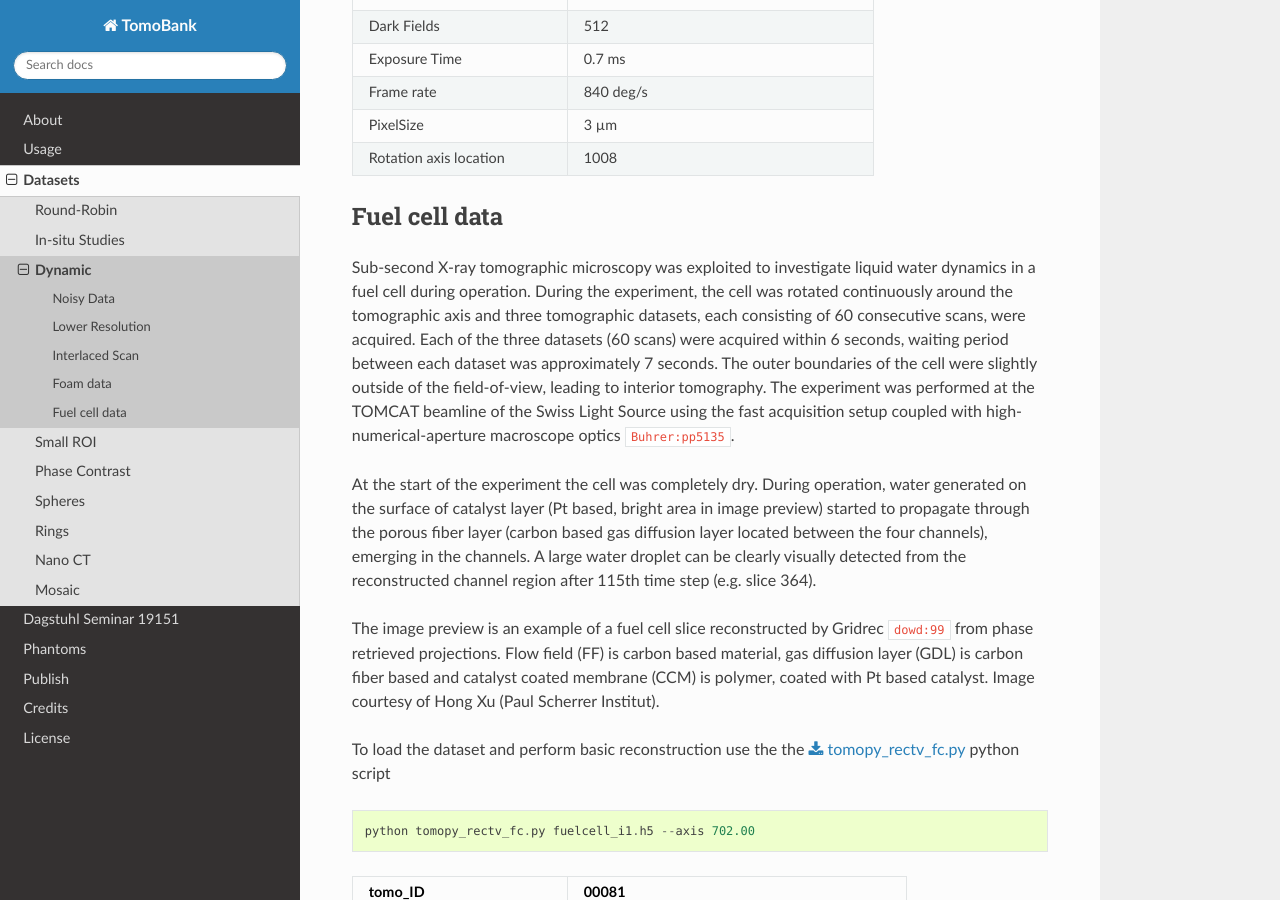
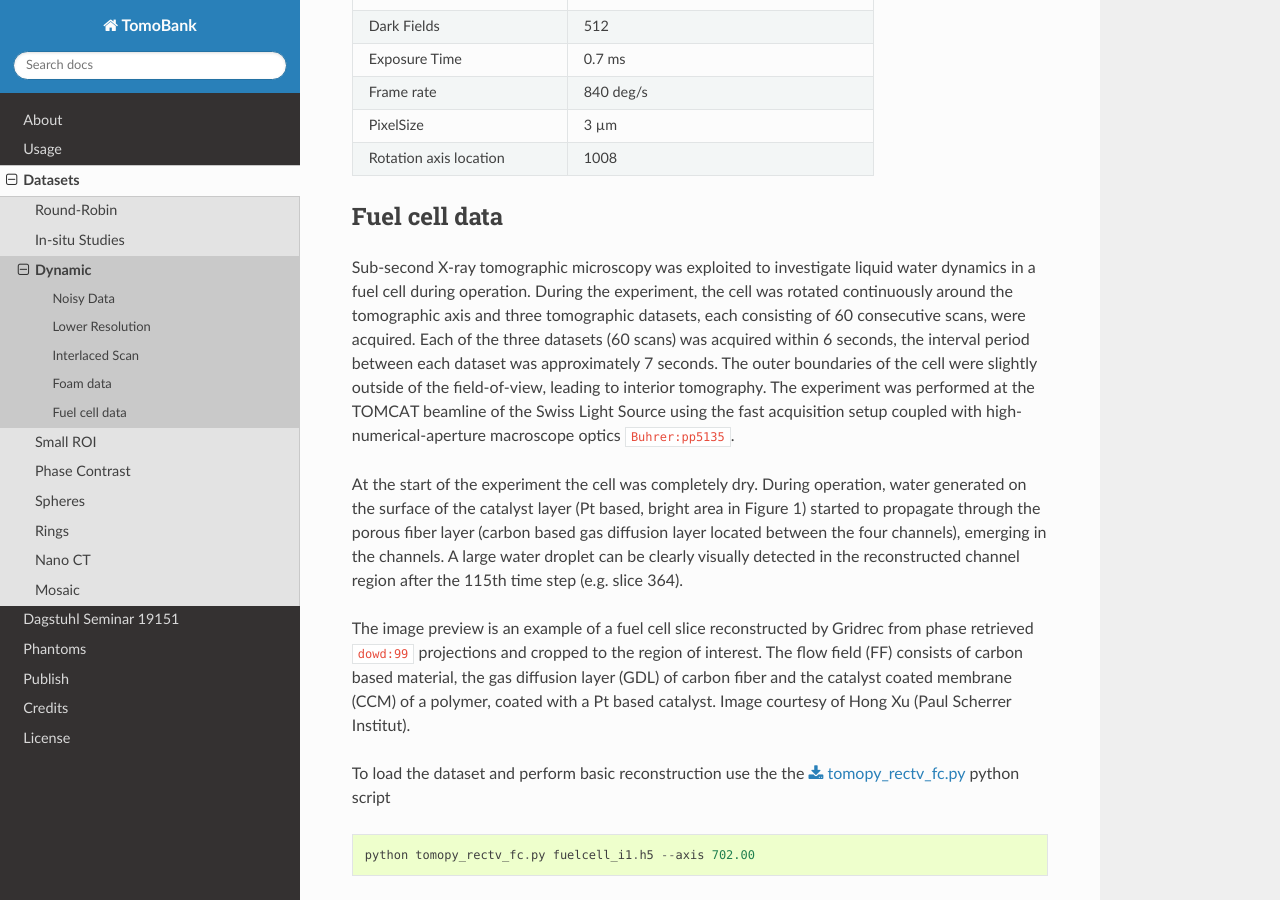
Before and after one commit to tomography/tomobank, a Sphinx documentation site: the page built from docs/source/data/docs.data.dynamic.rst, in a window 1280 px wide and 900 px high, scrolled down 3842 px. Built offline with Sphinx 7.4.7 and the Read the Docs theme 2.0.0, drawn with Linux system fonts in a browser that asks for light colours; cross-references to code outside the pages are shown as plain code.

Commit message:
edits on the PSI sample

```diff
--- a/docs/source/data/docs.data.dynamic.rst
+++ b/docs/source/data/docs.data.dynamic.rst
@@ -233,22 +233,12 @@ Reconstruction by the method with suppressing motion artifacts :cite:`Nikitin:20
 Fuel cell data
 ~~~~~~~~~~~~~~
 
-Sub-second X-ray tomographic microscopy was exploited to investigate liquid water dynamics in a fuel cell during operation.
-During the experiment, the cell was rotated continuously around the tomographic axis and three tomographic datasets, each
-consisting of 60 consecutive scans, were acquired. Each of the three datasets (60 scans) were acquired within 6 seconds,
-waiting period between each dataset was approximately 7 seconds. The outer boundaries of the cell were slightly outside of
-the field-of-view, leading to interior tomography. The experiment was performed at the TOMCAT beamline of the Swiss Light
-Source using the fast acquisition setup coupled with high-numerical-aperture macroscope optics :cite:`Buhrer:pp5135`.
+Sub-second X-ray tomographic microscopy was exploited to investigate liquid water dynamics in a fuel cell during operation. During the experiment, the cell was rotated continuously around the tomographic axis and three tomographic datasets, each consisting of 60 consecutive scans, were acquired. Each of the three datasets (60 scans) was acquired within 6 seconds, the interval period between each dataset was approximately 7 seconds. The outer boundaries of the cell were slightly outside of the field-of-view, leading to interior tomography. The experiment was performed at the TOMCAT beamline of the Swiss Light Source using the fast acquisition setup coupled with high-numerical-aperture macroscope optics :cite:`Buhrer:pp5135`.
 
-At the start of the experiment the cell was completely dry. During operation, water generated on the surface of catalyst
-layer (Pt based, bright area in image preview) started to propagate through the porous fiber layer (carbon based gas diffusion
-layer located between the four channels), emerging in the channels. A large water droplet can be clearly visually detected
-from the reconstructed channel region after 115th time step (e.g. slice 364).
+At the start of the experiment the cell was completely dry. During operation, water generated on the surface of the catalyst layer (Pt based, bright area in Figure 1) started to propagate through the porous fiber layer (carbon based gas diffusion layer located between the four channels), emerging in the channels. A large water droplet can be clearly visually detected in the reconstructed channel region after the 115th time step (e.g. slice 364).
 
 
-The image preview is an example of a fuel cell slice reconstructed by Gridrec :cite:`dowd:99` from phase retrieved projections.
-Flow field (FF) is carbon based material, gas diffusion layer (GDL) is carbon fiber based and catalyst coated membrane (CCM)
-is polymer, coated with Pt based catalyst.  Image courtesy of Hong Xu (Paul Scherrer Institut).
+The image preview is an example of a fuel cell slice reconstructed by Gridrec from phase retrieved :cite:`dowd:99` projections and cropped to the region of interest. The flow field (FF) consists of carbon based material, the gas diffusion layer (GDL) of carbon fiber and the catalyst coated membrane (CCM) of a polymer, coated with a Pt based catalyst. Image courtesy of Hong Xu (Paul Scherrer Institut).
 
 
 To load the dataset and perform basic reconstruction use the the :download:`tomopy_rectv_fc.py <../../demo/tomopy_rectv_fc.py>`
```
